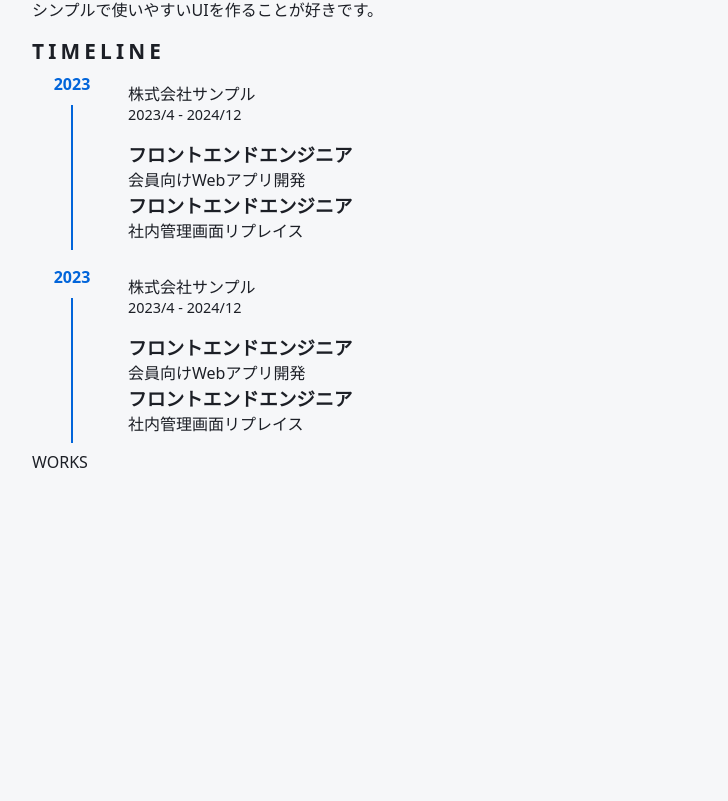
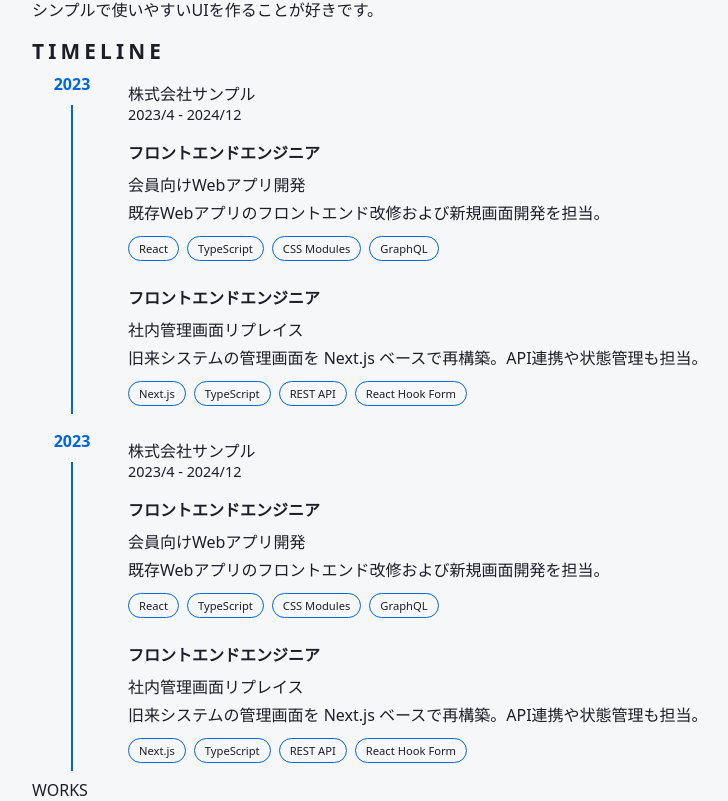
Before and after one commit to Smatsumot0/portfolio, a Next.js app: page / in a window 1280 px wide. Shown: the part 760-1561 px from the top of the page, without its empty margins (32-760 px from the left). Before the commit the page ends 1233 px from the top, so only its background shows below. Built offline with nearby package versions, Linux system fonts and the light colour scheme.

Commit message:
ProjectItem component

```diff
--- a/app/components/features/home/timeline/components/company/Company.module.css
+++ b/app/components/features/home/timeline/components/company/Company.module.css
@@ -63,4 +63,6 @@
   list-style: none;
   padding: 0;
   margin: 0;
+  display: grid;
+  gap: 24px;
 }
--- a/app/components/features/home/timeline/components/company/Company.tsx
+++ b/app/components/features/home/timeline/components/company/Company.tsx
@@ -1,6 +1,7 @@
 import { Title } from "@/app/components/ui"
 import styles from "./Company.module.css"
 import { TimelineCompany } from "../../types"
+import { ProjectItem } from "../project-item/ProjectItem"
 
 type CompanyProps = {
   company: TimelineCompany
@@ -34,12 +35,7 @@ export function Company({ company }: CompanyProps) {
 
           <ul className={styles.projectList}>
             {projects.map((project) => (
-              <li key={project.id} className={styles.projectItem}>
-                <Title as="h3" variant="small">
-                  {project.role}
-                </Title>
-                {project.title}
-              </li>
+              <ProjectItem key={project.id} project={project} />
             ))}
           </ul>
         </div>
--- /dev/null
+++ b/app/components/features/home/timeline/components/project-item/ProjectItem.module.css
@@ -0,0 +1,38 @@
+.root {
+  display: grid;
+  gap: 8px;
+}
+
+.header {
+  display: flex;
+  align-items: center;
+}
+
+.title {
+  font-weight: normal;
+}
+
+.content {
+  display: grid;
+  gap: 4px;
+}
+
+.description {
+  margin: 0;
+}
+
+.techList {
+  display: flex;
+  flex-wrap: wrap;
+  gap: 8px;
+  list-style: none;
+  margin: 8px 0 0;
+  padding: 0;
+}
+
+.techItem {
+  padding: 4px 10px;
+  border: thin solid var(--color-main);
+  border-radius: 999px;
+  font-size: 0.7rem;
+}
--- a/app/components/features/home/timeline/components/project-item/ProjectItem.tsx
+++ b/app/components/features/home/timeline/components/project-item/ProjectItem.tsx
@@ -17,11 +17,11 @@ export function ProjectItem({ project }: ProjectItemProps) {
         </Title>
       </div>
 
-      <p className={styles.title}>{title}</p>
-
-      {description ? <p className={styles.description}>{description}</p> : null}
-
-      {techStack.length > 0 ? (
+      <div className={styles.content}>
+        <Title as="h4" variant="small" className={styles.title}>
+          {title}
+        </Title>
+        <p className={styles.description}>{description}</p>
         <ul className={styles.techList}>
           {techStack.map((tech) => (
             <li key={tech} className={styles.techItem}>
@@ -29,7 +29,7 @@ export function ProjectItem({ project }: ProjectItemProps) {
             </li>
           ))}
         </ul>
-      ) : null}
+      </div>
     </li>
   )
 }
--- a/app/components/ui/title/Title.module.css
+++ b/app/components/ui/title/Title.module.css
@@ -14,6 +14,10 @@
 .card {
 }
 
+.small {
+  font-size: 1rem;
+}
+
 /* align */
 .center {
   text-align: center;
```
Also changed, not shown: app/components/features/home/timeline/components/index.ts (line endings or trailing spaces).
